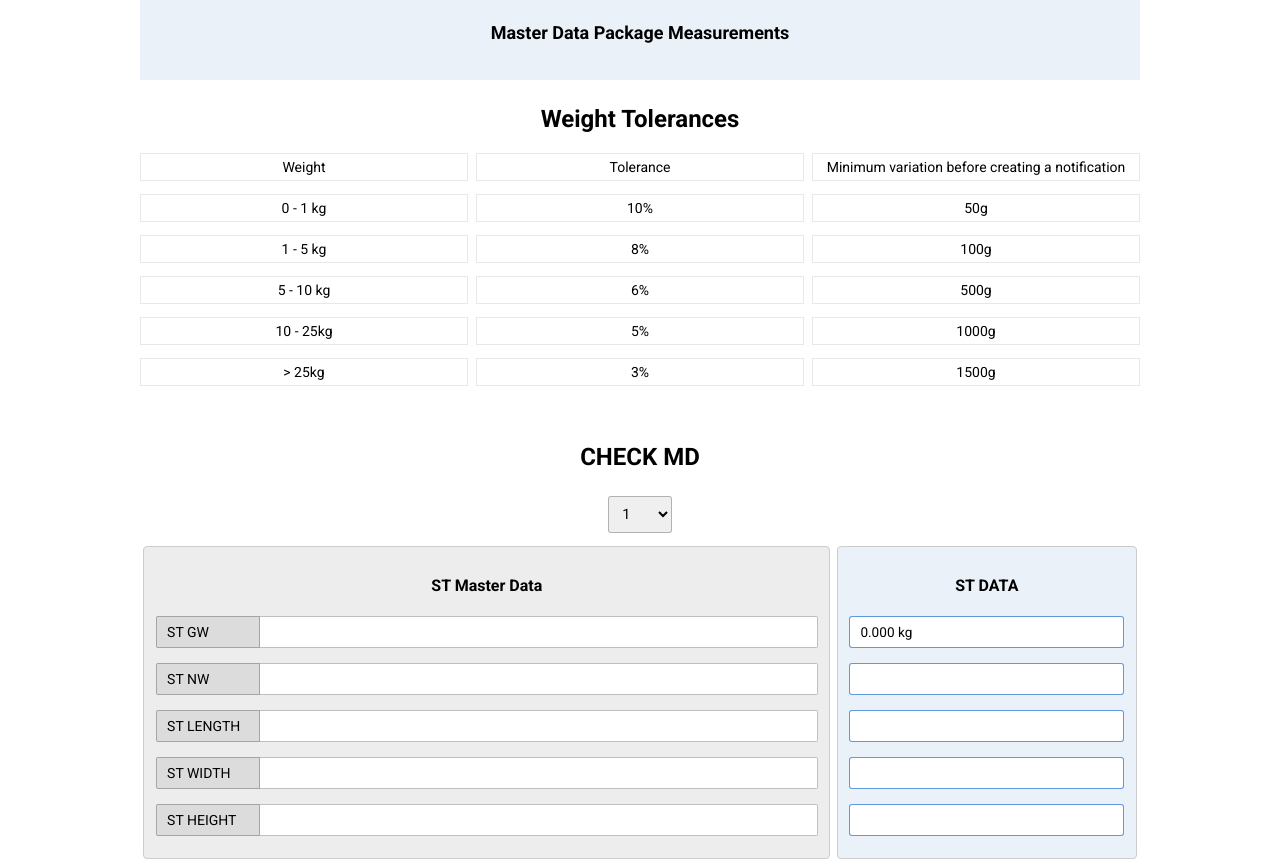
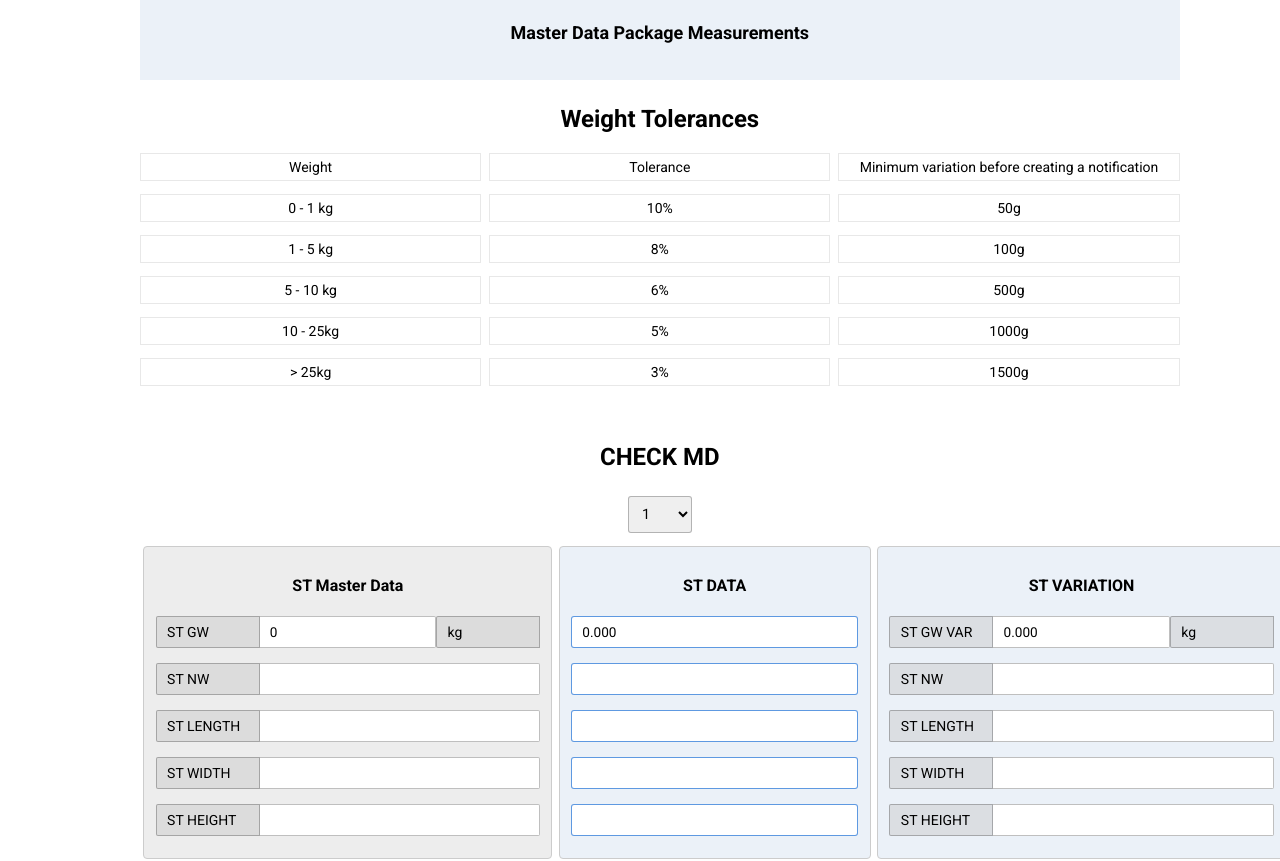
Before and after one commit to ricardoaguiar/calc-dimensions, a React (Create React App) app in the folder calculator/: page / in a window 1280 px wide. Shown: the top 861 px of the page. Built offline with nearby package versions, Linux system fonts and the light colour scheme.

Commit message:
added st variation

```diff
--- a/calculator/src/App.js
+++ b/calculator/src/App.js
@@ -5,9 +5,17 @@ function App() {
 
   const [colliSize, setColliSize] = useState(1); //start with 1 article per colli
   const [masterDataColliGrossWeight, setMasterDataColliGrossWeight] = useState(0); //start with 2 articles per master data(0); //get the MD cll gw
+  const [masterDataArticleGrossWeight, setMasterDataArticleGrossWeight] = useState(0);
 
-console.log(colliSize, masterDataColliGrossWeight);
+  const stGWData = (Number(masterDataColliGrossWeight) / colliSize).toFixed(3);
 
+  const articleGrossWeightVariation = (Number(masterDataArticleGrossWeight - stGWData).toFixed(3));
+
+
+  console.log({
+    "colliSize": colliSize,
+    "masterDataColliGrossWeight": masterDataColliGrossWeight,
+  });
 
 
   return (
@@ -67,7 +75,7 @@ console.log(colliSize, masterDataColliGrossWeight);
       <div className="sap_data">
           <h3>ST Master Data</h3>
           <ul>
-            <li className="flex"><span>ST GW</span><input type="text" label="st_gw" /></li>
+            <li className="flex"><span>ST GW</span><input type="text" value={`${masterDataArticleGrossWeight}`} onChange={(e)=>setMasterDataArticleGrossWeight(e.target.value)}/><span>kg</span></li>
             <li className="flex"><span>ST NW</span><input type="text" /></li>
             <li className="flex"><span>ST LENGTH</span><input type="text" /></li>
             <li className="flex"><span>ST WIDTH</span><input type="text" /></li>
@@ -79,17 +87,22 @@ console.log(colliSize, masterDataColliGrossWeight);
           <h3>ST DATA</h3>
           <ul>
             {/* <li className="flex"><span className="result"></span></li> */}
-            <li className="flex"><input readOnly type="text" className="verified" placeholder="CAR GW / COLLI SIZE - READ ONLY" value={`${(Number(masterDataColliGrossWeight) / colliSize).toFixed(3) } kg`}/></li>
+            <li className="flex"><input readOnly type="text" className="verified" value={`${(Number(masterDataColliGrossWeight) / colliSize).toFixed(3) }`}/></li>
             <li className="flex"><input type="text" className="verified" /></li>
-            <li className="flex"><input type="text" label="inspection_gw" className="verified" /></li>
-            <li className="flex"><input type="text" label="car_gw" className="verified" /></li>
-            <li className="flex"><input type="text" label="inspection_gw" className="verified" /></li>
-            {/* <li className="flex"><span>ST GW</span><input type="text" label="car_gw" readonly/></li>
-            <li className="flex"><span>ST NW</span><input type="text" /></li>
-            <li className="flex"><span>ST LENGTH</span><input type="text" label="inspection_gw" /></li>
-            <li className="flex"><span>ST WIDTH</span><input type="text" label="car_gw" /></li>
-            <li className="flex"><span>ST HEIGHT</span><input type="text" label="inspection_gw" /></li> */}
+            <li className="flex"><input type="text"  className="verified" /></li>
+            <li className="flex"><input type="text"  className="verified" /></li>
+            <li className="flex"><input type="text"  className="verified" /></li>
           </ul>
+        </div>
+        <div className="sap_data sap_data_verified">
+          <h3>ST VARIATION</h3>
+            <ul>
+              <li className="flex"><span>ST GW VAR</span><input type="text"  readOnly value={`${articleGrossWeightVariation}`} /><span>kg</span></li>
+              <li className="flex"><span>ST NW</span><input type="text" /></li>
+              <li className="flex"><span>ST LENGTH</span><input type="text"  /></li>
+              <li className="flex"><span>ST WIDTH</span><input type="text"  /></li>
+              <li className="flex"><span>ST HEIGHT</span><input type="text"  /></li>
+            </ul>
         </div>
       </div>
 
```
Also changed, not shown: 1 other file (tests, documents, lock files or other folders).
